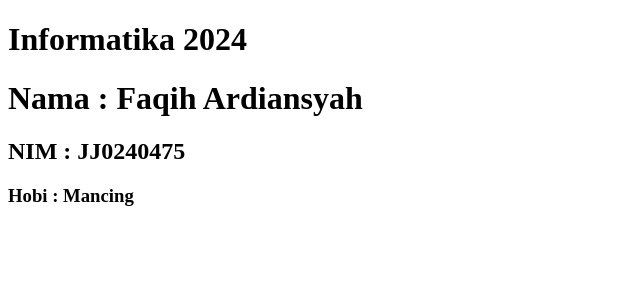
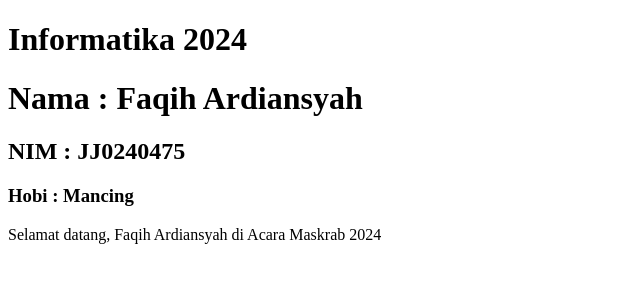
Before and after one commit to faqihardi/fqh-git-test-2, a plain HTML site: page index.html in a window 1280 px wide. Shown: the whole page, without its empty margins (0-640 px from the left). Drawn offline with Linux system fonts and the light colour scheme.

Commit message:
Menambahkan paragraf

```diff
--- a/index.html
+++ b/index.html
@@ -10,5 +10,6 @@
     <h1>Nama : Faqih Ardiansyah</h1>
     <h2>NIM : JJ0240475</h2>
     <h3>Hobi : Mancing</h3>
+    <p>Selamat datang, Faqih Ardiansyah di Acara Maskrab 2024</p>
 </body>
 </html>
```
